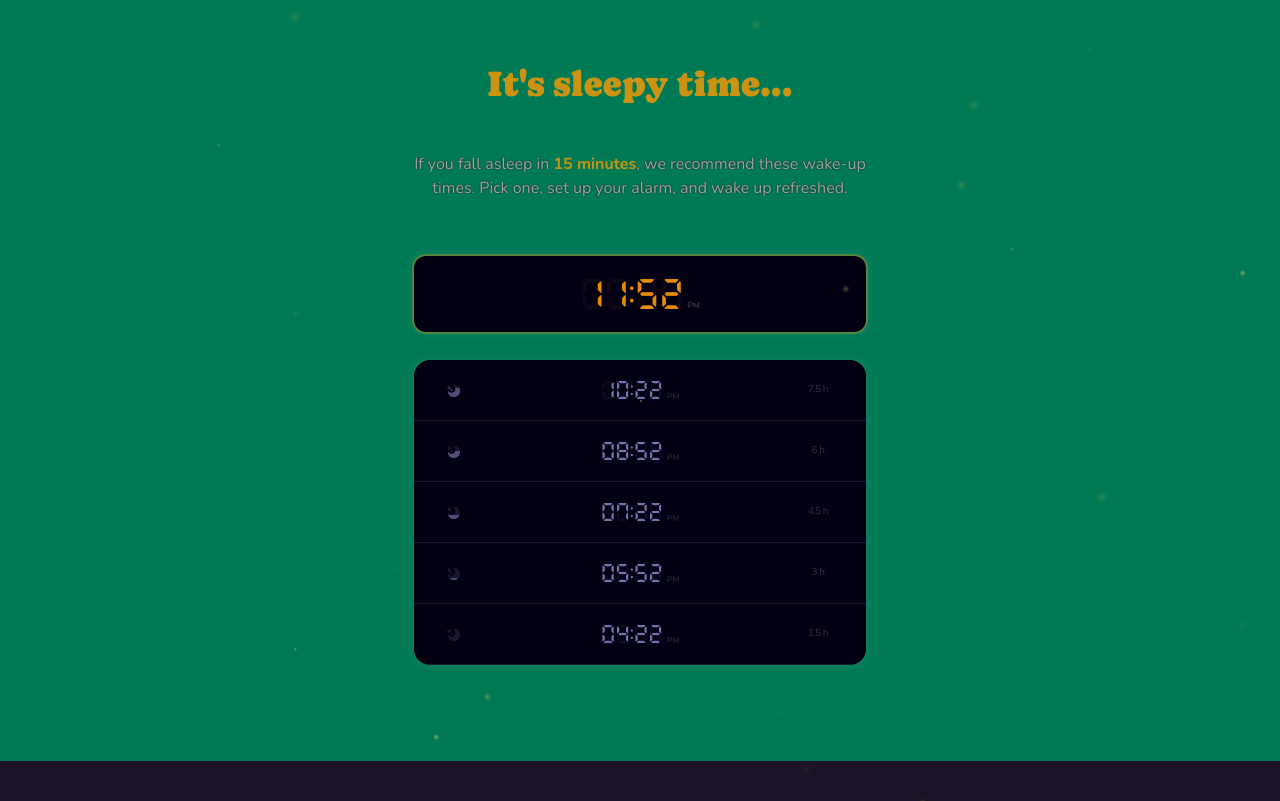
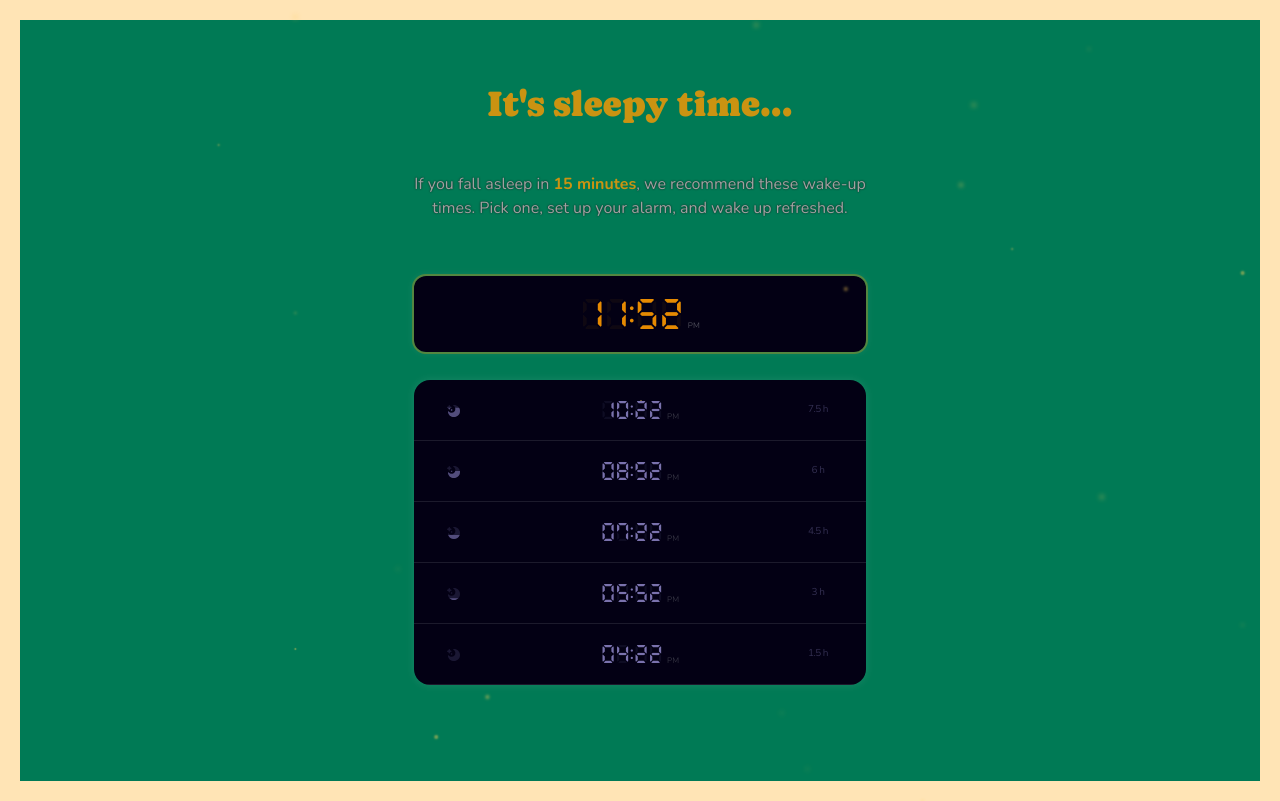
Before and after one commit to aronsantha/wakey, a React (Vite) app: page / in a window 1280 px wide. Built offline with nearby package versions, Linux system fonts and the light colour scheme.

Commit message:
test with colors

```diff
--- a/src/style.css
+++ b/src/style.css
@@ -29,26 +29,24 @@
 }
 
 html {
-  background-color: #1b1426;
-  overflow: hidden;
-  height: 100vh;
+  display: block;
+  /* background-color: #1b1426; */
+  background-color: moccasin;
   overscroll-behavior: none; /* prevent bouncy overscroll effects, eg. "pull-to-refresh" */
-  display: block;
+  padding: 20px;
 }
 
 body {
-  padding: 0;
   margin: 0;
   display: block;
+  overflow-y: scroll;
   color: #e3e3e3;
-  /* background: linear-gradient(-60deg, #280a4a, #140923, #0a0331); */
+  background: linear-gradient(-60deg, #280a4a, #140923, #0a0331);
   background-size: 200% 200%;
   animation: gradient 30s infinite;
   padding: var(--safe-area-inset-top) var(--safe-area-inset-right)
     var(--safe-area-inset-bottom) var(--safe-area-inset-left);
   background-color: red;
-  /* position: fixed;
-  overflow-y: scroll; */
 }
 
 .stars {
```
